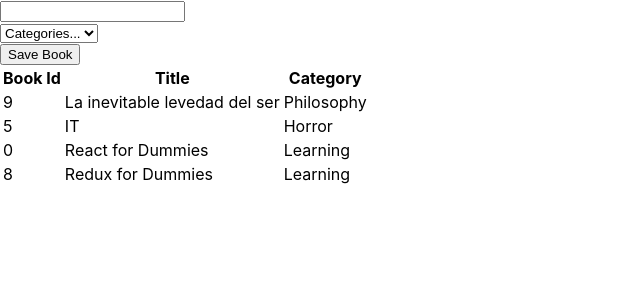
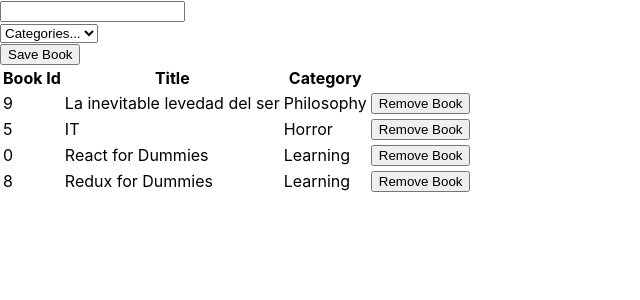
Before and after one commit to ricardomonte/magic-books, a React (Create React App) app: page / in a window 1280 px wide. Shown: the top 300 px of the page, without its empty margins (0-640 px from the left). Built offline with nearby package versions, Linux system fonts and the light colour scheme.

Commit message:
Add button to remove book

```diff
--- a/src/components/Book.js
+++ b/src/components/Book.js
@@ -1,19 +1,25 @@
 import React from 'react';
 import PropTypes from 'prop-types';
 
-function Book({ book }) {
+function Book({ book, onRemoveBook }) {
   const { id, title, category } = book;
   return (
     <tr key={id}>
       <td>{id}</td>
       <td>{title}</td>
       <td>{category}</td>
+      <td>
+        <button type="button" value={id} onClick={onRemoveBook}>
+          Remove Book
+        </button>
+      </td>
     </tr>
   );
 }
 
 Book.propTypes = {
   book: PropTypes.instanceOf(Object).isRequired,
+  onRemoveBook: PropTypes.func.isRequired,
 };
 
 export default Book;
```
